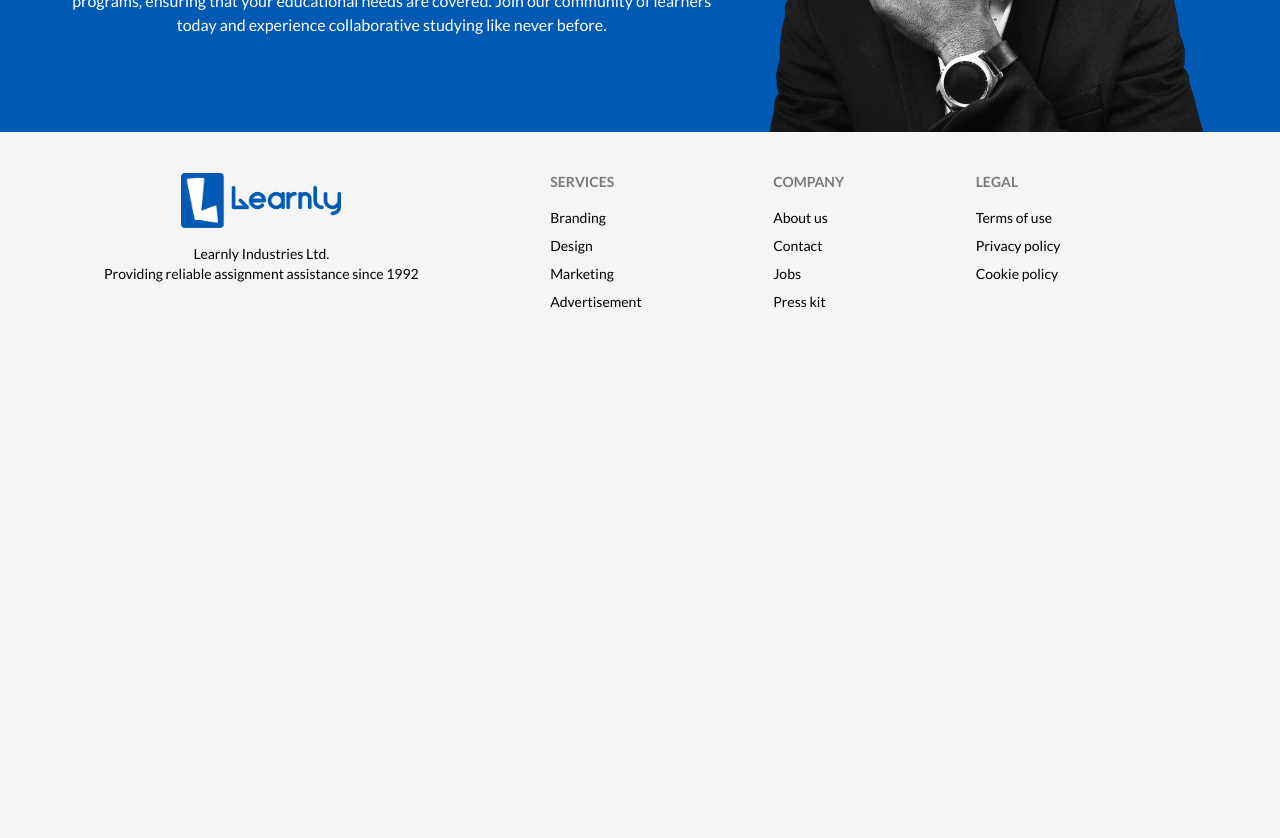
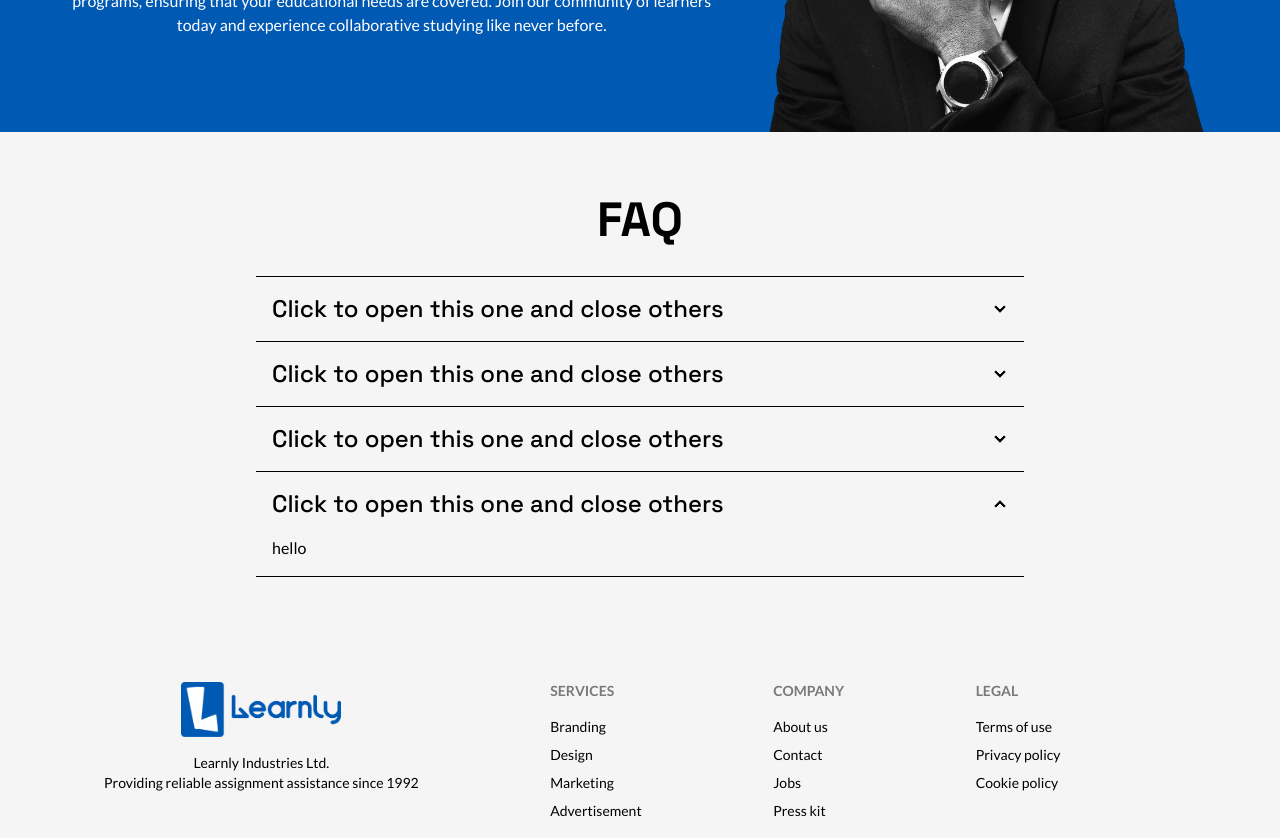
Before and after one commit to rafiulislamrana/learnly, a React (Vite) app: page / in a window 1280 px wide. Shown: the part 440-1278 px from the top of the page. Before the commit the page ends 800 px from the top, so only its background shows below. Built offline with nearby package versions, Linux system fonts and the light colour scheme.

Commit message:
FAQ section added

```diff
--- a/src/components/pages/Home/Home.jsx
+++ b/src/components/pages/Home/Home.jsx
@@ -16,6 +16,53 @@ const Home = () => {
                     </div>
                 </div>
             </div>
+
+            <div className=" py-16">
+                <div className="max-w-3xl mx-auto">
+                    <h2 className="text-5xl font-space font-extrabold">FAQ</h2>
+                    <div className="pt-8">
+                        <div className="collapse collapse-arrow border-y rounded-none border-black">
+                            <input type="radio" name="my-accordion-2" checked="checked" />
+                            <div className="collapse-title font-space text-2xl font-medium text-left">
+                                Click to open this one and close others
+                            </div>
+                            <div className="collapse-content text-left">
+                                <p>hello</p>
+                            </div>
+                        </div>
+
+                        <div className="collapse collapse-arrow border-b rounded-none border-black">
+                            <input type="radio" name="my-accordion-2" checked="checked" />
+                            <div className="collapse-title font-space text-2xl font-medium text-left">
+                                Click to open this one and close others
+                            </div>
+                            <div className="collapse-content text-left">
+                                <p>hello</p>
+                            </div>
+                        </div>
+
+                        <div className="collapse collapse-arrow border-b rounded-none border-black">
+                            <input type="radio" name="my-accordion-2" checked="checked" />
+                            <div className="collapse-title font-space text-2xl font-medium text-left">
+                                Click to open this one and close others
+                            </div>
+                            <div className="collapse-content text-left">
+                                <p>hello</p>
+                            </div>
+                        </div>
+
+                        <div className="collapse collapse-arrow border-b rounded-none border-black">
+                            <input type="radio" name="my-accordion-2" checked="checked" />
+                            <div className="collapse-title font-space text-2xl font-medium text-left">
+                                Click to open this one and close others
+                            </div>
+                            <div className="collapse-content text-left">
+                                <p>hello</p>
+                            </div>
+                        </div>
+                    </div>
+                </div>
+            </div>
         </div>
     );
 };
```
